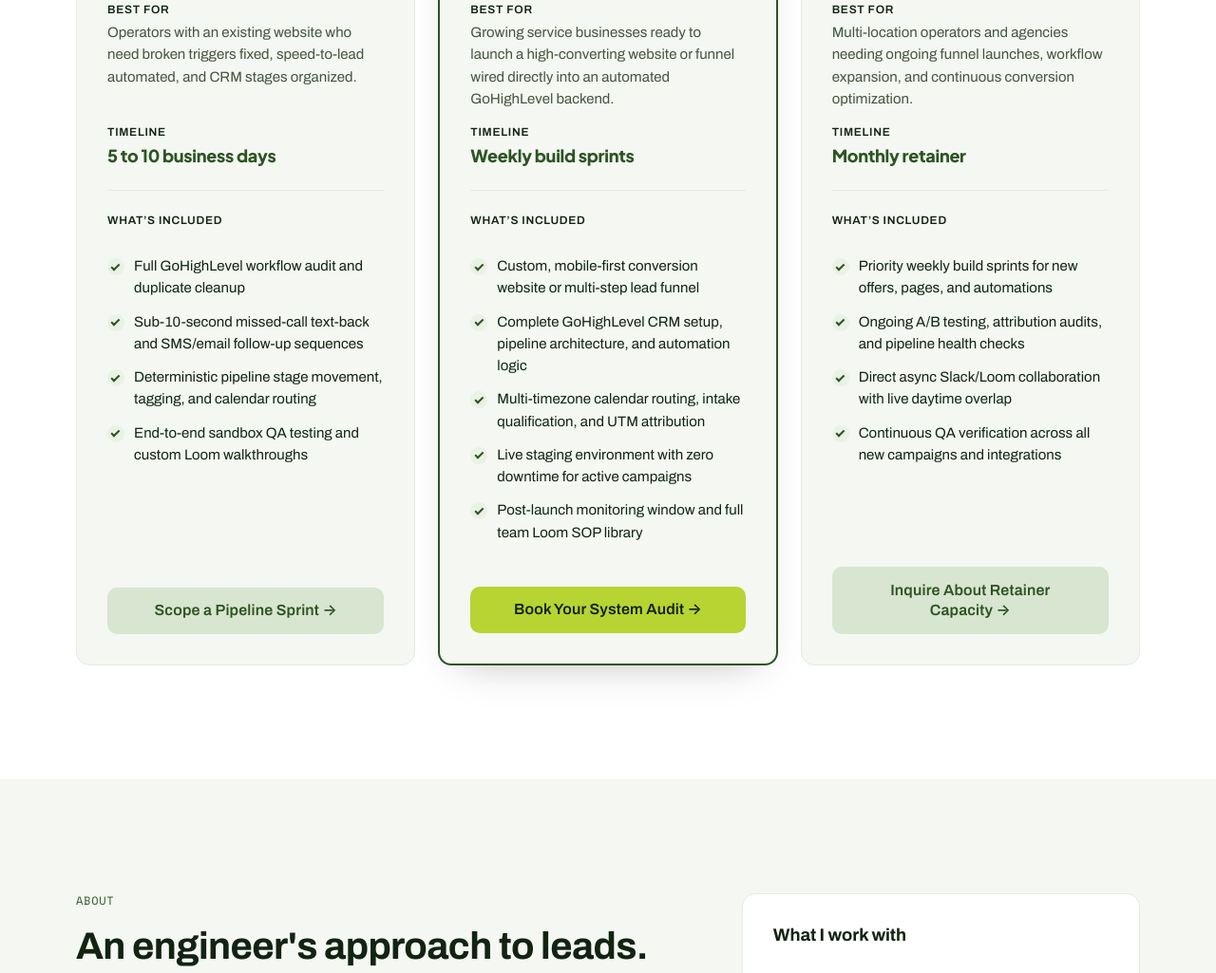
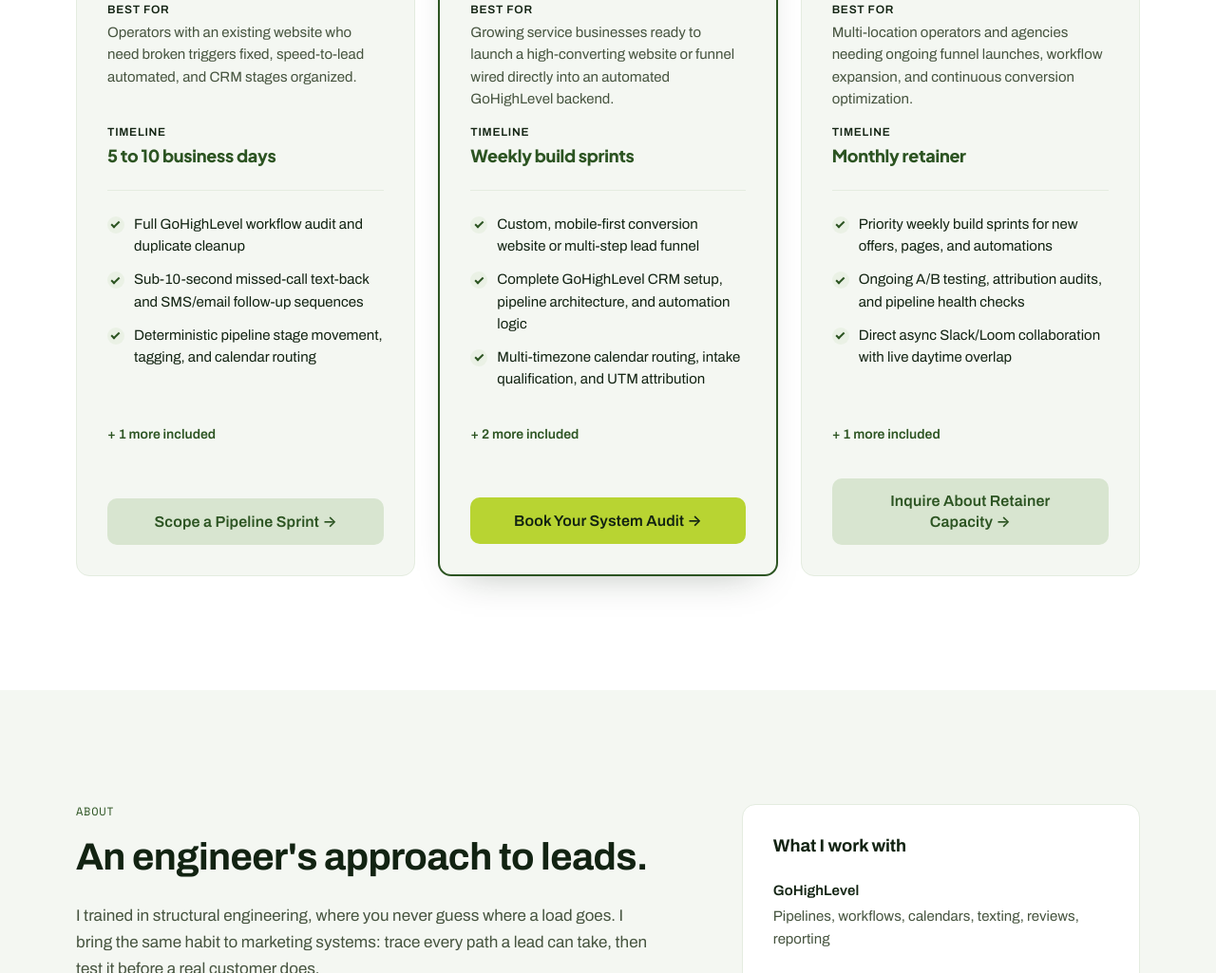
Before and after one commit to marrowcrest/michelle_personalprofile, a plain HTML site: page index.html in a window 1280 px wide. Shown: the part 5870-6895 px from the top of the page at 95% size. Drawn offline with nearby package versions, Linux system fonts and the light colour scheme.

Commit message:
Offers: show 3 inclusions per tier, rest behind expandable
Co-Authored-By: Claude Opus 5.5 <noreply@anthropic.com>
Claude-Session: https://claude.ai/code/session_013w17o7wBBgZf5y8MjSUC3W

```diff
--- a/index.html
+++ b/index.html
@@ -407,14 +407,18 @@
     .tier .tag { margin: 0; font-family: var(--font-mono); font-weight: var(--mono-weight); letter-spacing: var(--mono-track); text-transform: uppercase; }
     .tier h3 { margin: 0; font-size: 1.375rem; line-height: 1.25; min-height: 2.5em; }
     .tier-meta { display: grid; grid-template-rows: 1fr auto; gap: var(--s2); padding-bottom: var(--s3); border-bottom: 1px solid var(--line); }
-    .tier .tier-meta dt, .tier .incl-label { font-size: 0.75rem; font-weight: 600; line-height: 1.3; letter-spacing: 0.06em; text-transform: uppercase; color: var(--ink); margin-bottom: 0.3rem; }
+    .tier .tier-meta dt { font-size: 0.75rem; font-weight: 600; line-height: 1.3; letter-spacing: 0.06em; text-transform: uppercase; color: var(--ink); margin-bottom: 0.3rem; }
     .tier-meta dd { font-size: 0.9375rem; line-height: 1.55; color: var(--ink-soft); }
     .tier-meta dd.tl { font: 800 1.125rem/1.3 var(--font-num); letter-spacing: -0.015em; color: var(--brand); }
-    .incl-label { margin-bottom: calc(var(--s3) * -0.5); }
     .tier .checks { padding-top: 0; border-top: 0; align-content: start; }
     .tier-cta { display: block; margin-top: auto; width: 100%; white-space: normal; text-align: center; line-height: 1.35; padding-block: 0.8rem; }
     .tier.featured { border: 2px solid var(--brand); box-shadow: 0 18px 40px -24px rgba(18, 35, 18, 0.35); }
     @supports (grid-template-rows: subgrid) { .tier { display: grid; grid-row: span 6; grid-template-rows: subgrid; row-gap: var(--s3); } .tier-cta { align-self: end; } }
+    .more summary { cursor: pointer; list-style: none; display: inline-flex; align-items: center; min-height: 44px; font-size: 0.875rem; font-weight: 600; color: var(--brand); }
+    .more summary::-webkit-details-marker { display: none; }
+    .more summary:hover { text-decoration: underline; text-underline-offset: 0.2em; }
+    .more[open] summary { margin-bottom: 0.5rem; }
+    .more .checks { padding-top: 0; border-top: 0; }
     .pop-pill { display: inline-block; padding: 0.3rem 0.65rem; border-radius: 999px; background: var(--brand); color: var(--on-brand); font: var(--mono-weight) 0.6875rem/1.3 var(--font-mono); letter-spacing: var(--mono-track); text-transform: uppercase; white-space: nowrap; }
 
     .sr-only { position: absolute; width: 1px; height: 1px; overflow: hidden; clip: rect(0 0 0 0); white-space: nowrap; }
@@ -798,8 +802,8 @@
               <div><dt>Best for</dt><dd>Operators with an existing website who need broken triggers fixed, speed-to-lead automated, and CRM stages organized.</dd></div>
               <div><dt>Timeline</dt><dd class="tl">5 to 10 business days</dd></div>
             </dl>
-            <p class="incl-label">What&rsquo;s included</p>
-            <ul class="checks"><li>Full GoHighLevel workflow audit and duplicate cleanup</li><li>Sub-10-second missed-call text-back and SMS/email follow-up sequences</li><li>Deterministic pipeline stage movement, tagging, and calendar routing</li><li>End-to-end sandbox QA testing and custom Loom walkthroughs</li></ul>
+            <ul class="checks"><li>Full GoHighLevel workflow audit and duplicate cleanup</li><li>Sub-10-second missed-call text-back and SMS/email follow-up sequences</li><li>Deterministic pipeline stage movement, tagging, and calendar routing</li></ul>
+            <details class="more"><summary>+ 1 more included</summary><ul class="checks"><li>End-to-end sandbox QA testing and custom Loom walkthroughs</li></ul></details>
             <a class="btn btn-secondary tier-cta" href="#contact">Scope a Pipeline Sprint&nbsp;<span aria-hidden="true">&rarr;</span></a>
           </article>
           <article class="card tier featured">
@@ -809,8 +813,8 @@
               <div><dt>Best for</dt><dd>Growing service businesses ready to launch a high-converting website or funnel wired directly into an automated GoHighLevel backend.</dd></div>
               <div><dt>Timeline</dt><dd class="tl">Weekly build sprints</dd></div>
             </dl>
-            <p class="incl-label">What&rsquo;s included</p>
-            <ul class="checks"><li>Custom, mobile-first conversion website or multi-step lead funnel</li><li>Complete GoHighLevel CRM setup, pipeline architecture, and automation logic</li><li>Multi-timezone calendar routing, intake qualification, and UTM attribution</li><li>Live staging environment with zero downtime for active campaigns</li><li>Post-launch monitoring window and full team Loom SOP library</li></ul>
+            <ul class="checks"><li>Custom, mobile-first conversion website or multi-step lead funnel</li><li>Complete GoHighLevel CRM setup, pipeline architecture, and automation logic</li><li>Multi-timezone calendar routing, intake qualification, and UTM attribution</li></ul>
+            <details class="more"><summary>+ 2 more included</summary><ul class="checks"><li>Live staging environment with zero downtime for active campaigns</li><li>Post-launch monitoring window and full team Loom SOP library</li></ul></details>
             <a class="btn btn-primary tier-cta" href="#contact">Book Your System Audit&nbsp;<span aria-hidden="true">&rarr;</span></a>
           </article>
           <article class="card tier">
@@ -820,8 +824,8 @@
               <div><dt>Best for</dt><dd>Multi-location operators and agencies needing ongoing funnel launches, workflow expansion, and continuous conversion optimization.</dd></div>
               <div><dt>Timeline</dt><dd class="tl">Monthly retainer</dd></div>
             </dl>
-            <p class="incl-label">What&rsquo;s included</p>
-            <ul class="checks"><li>Priority weekly build sprints for new offers, pages, and automations</li><li>Ongoing A/B testing, attribution audits, and pipeline health checks</li><li>Direct async Slack/Loom collaboration with live daytime overlap</li><li>Continuous QA verification across all new campaigns and integrations</li></ul>
+            <ul class="checks"><li>Priority weekly build sprints for new offers, pages, and automations</li><li>Ongoing A/B testing, attribution audits, and pipeline health checks</li><li>Direct async Slack/Loom collaboration with live daytime overlap</li></ul>
+            <details class="more"><summary>+ 1 more included</summary><ul class="checks"><li>Continuous QA verification across all new campaigns and integrations</li></ul></details>
             <a class="btn btn-secondary tier-cta" href="#contact">Inquire About Retainer <span class="nowrap">Capacity&nbsp;<span aria-hidden="true">&rarr;</span></span></a>
           </article>
         </div>
```
